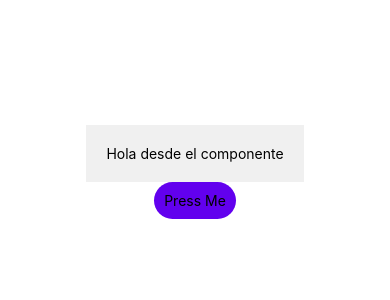
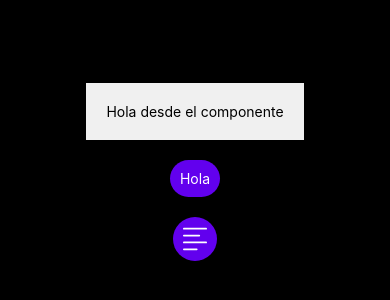
Before and after one commit to Perzi-MG/OtterlyFit, a React Native app: screen / in a window 390 px wide. Shown: the part 250-550 px from the top of the page. Built offline with nearby package versions, Linux system fonts and the light colour scheme.

Commit message:
Implementacion Componentes de Prueba

```diff
--- a/App.tsx
+++ b/App.tsx
@@ -2,6 +2,7 @@
 import { StyleSheet, Text, View } from 'react-native';
 import { Hello } from './Components/Hello';
 import { RoundedButton } from './Components/RoundedButton';
+import { OptionsSVG } from './assets/options';
 
 export default function App() {
   return (
@@ -9,7 +10,10 @@
       <StatusBar style="auto" />
       <Hello/>
       <RoundedButton>
-        <Text>Press Me</Text>
+        <Text style={{ color: "#fff" }}>Hola</Text>
+      </RoundedButton>
+      <RoundedButton>
+        <OptionsSVG width={24} height={24} color={"#fff"}/>
       </RoundedButton>
     </View>
   );
@@ -18,8 +22,9 @@
 const styles = StyleSheet.create({
   container: {
     flex: 1,
-    backgroundColor: '#fff',
+    backgroundColor: '#000',
     alignItems: 'center',
     justifyContent: 'center',
+    gap: 20,
   },
 });
```
